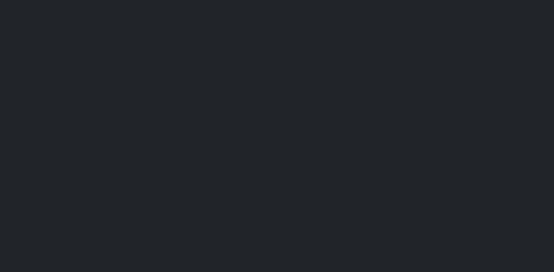
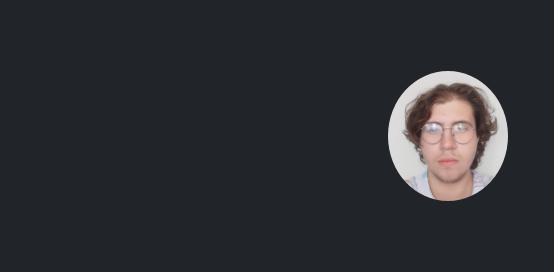
Before and after one commit to HalesDev/batuhantuna.github.io, a plain HTML site: page site/index.html in a window 1280 px wide. Shown: the top 277 px of the page, 0-554 px from the left. Drawn offline with Linux system fonts and the light colour scheme.

Commit message:
Update index.html

```diff
--- a/site/index.html
+++ b/site/index.html
@@ -12,7 +12,7 @@
 
 <body>
     <div class="head">
-        <img src="/Front-End/site/20230917_142036.jpg" alt="">
+        <img src="/site/20230917_142036.jpg" alt="">
 
         <a href="https://www.youtube.com/@halesluk4" target="_blank">
             <i class="fa-brands fa-youtube fa-3x"></i>
```
